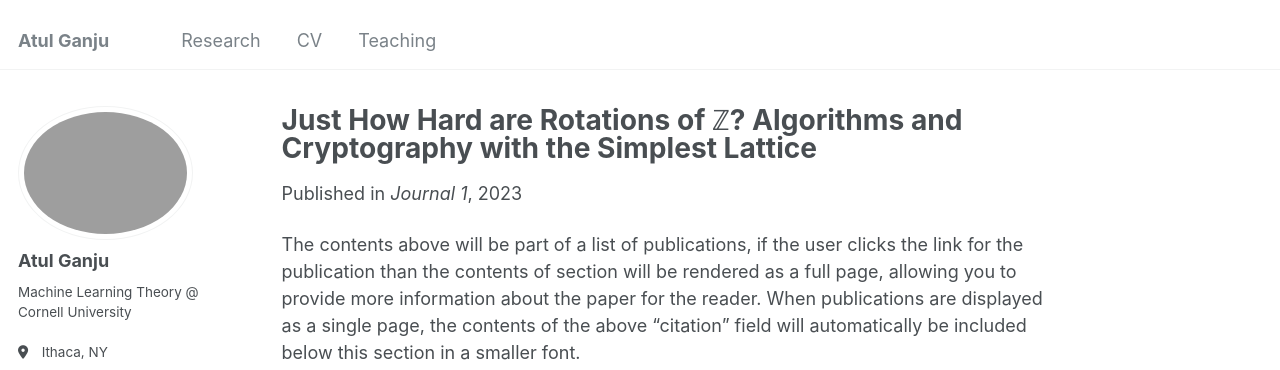
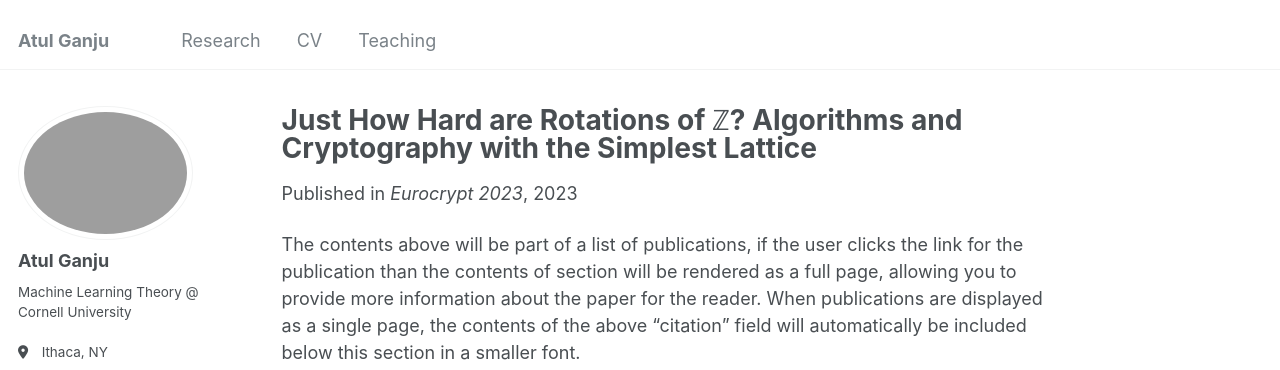
Before and after one commit to atulganju/atulganju.github.io, a Jekyll site: the page built from _publications/just_how_hard_are_rotations_of_Zn.md, in a window 1280 px wide and 1094 px high. Shown: the top 370 px of the window. Built offline with Jekyll 4.4.1, drawn with Linux system fonts in a browser that asks for light colours; some web fonts are replaced.

Commit message:
update crypto paper

```diff
--- a/_publications/just_how_hard_are_rotations_of_Zn.md
+++ b/_publications/just_how_hard_are_rotations_of_Zn.md
@@ -5,7 +5,7 @@ category: manuscripts
 permalink: /publication/just_how_hard_are_rotations_of_Zn
 excerpt: 'fill in here'
 date: 2023-04-10
-venue: 'Journal 1'
+venue: 'Eurocrypt 2023'
 paperurl: 'https://eprint.iacr.org/2021/1548'
 ---
 
```
